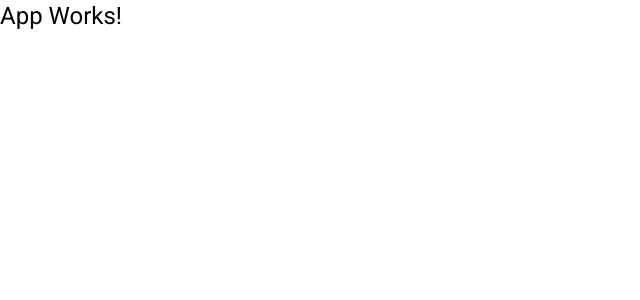
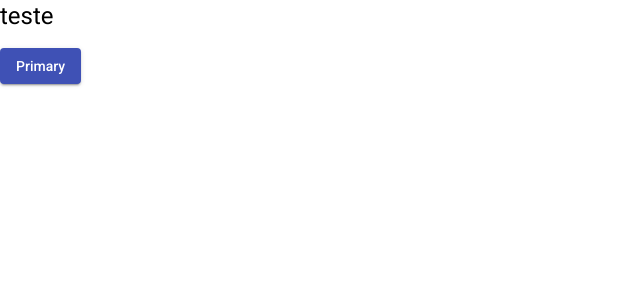
Before and after one commit to Joabreu10/helpdesk-frontend, an Angular app: page / in a window 1280 px wide. Shown: the top 300 px of the page, without its empty margins (0-640 px from the left). Built offline with nearby package versions, Linux system fonts and the light colour scheme.

Commit message:
imports utilizados no projeto

```diff
--- a/src/app/app.component.html
+++ b/src/app/app.component.html
@@ -1 +1,2 @@
-<h1>App Works!</h1>
+<h1>teste</h1>
+<button mat-raised-button color="primary">Primary</button>
```
Also changed, not shown: src/app/app.module.ts (+48 -3 lines).
